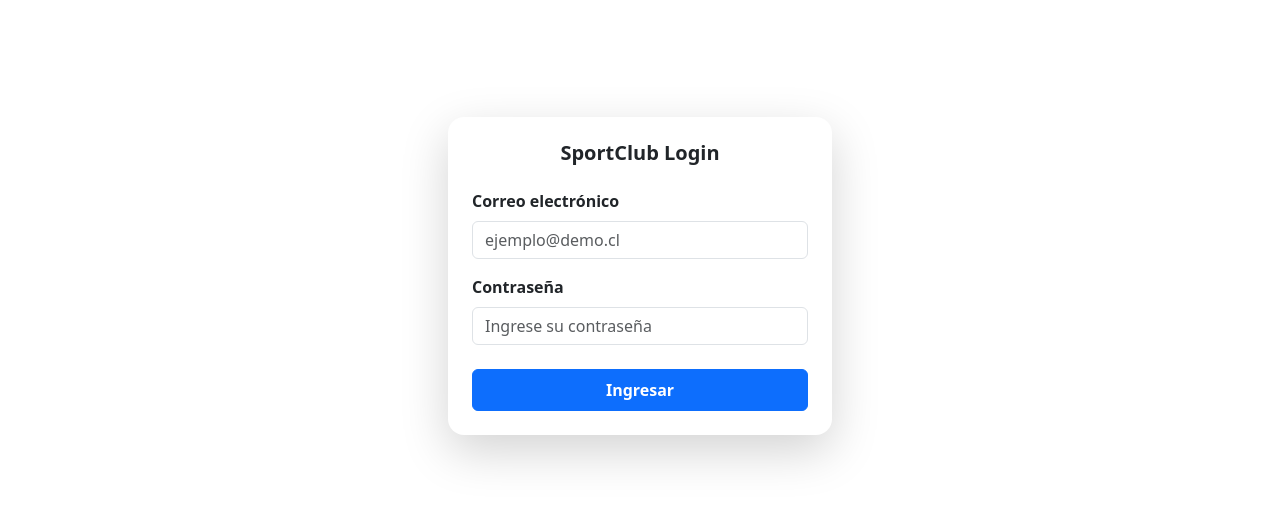
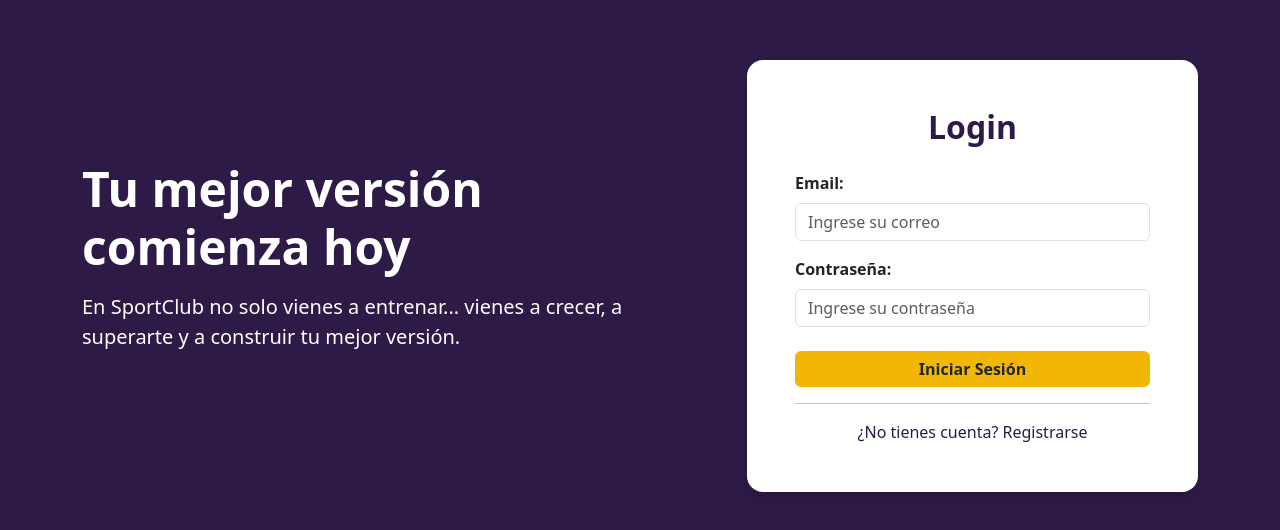
Before and after one commit to conejobinario/Proyecto_Sportclub_React, a React (Vite) app: page /login in a window 1280 px wide. Shown: the part 124-654 px from the top of the page. Built offline with nearby package versions, Linux system fonts and the light colour scheme.

Commit message:
Actualizacion

```diff
--- a/src/pages/Login.jsx
+++ b/src/pages/Login.jsx
@@ -1,6 +1,6 @@
 import React, { useState } from "react";
 import { useNavigate } from "react-router-dom";
-import { Alert, Button, Card, Container, Form, Spinner } from "react-bootstrap";
+import { Alert, Button, Card, Form, Spinner } from "react-bootstrap";
 import { loginUser, saveSession } from "../services/authService";
 
 function Login() {
@@ -14,15 +14,9 @@ function Login() {
     event.preventDefault();
     setError("");
     setLoading(true);
-
     try {
-      // Llamada al servicio de autenticación centralizado
       const data = await loginUser({ email, password });
-
-      // Guardamos el token y el objeto usuario en el localStorage
       saveSession(data.data.token, data.data.user);
-
-      // Redirección inteligente según la Rúbrica de Roles
       if (data.data.user.role === "admin") {
         navigate("/admin/dashboard");
       } else if (data.data.user.role === "coach") {
@@ -31,7 +25,6 @@ function Login() {
         navigate("/user/dashboard");
       }
     } catch (err) {
-      // Captura el mensaje de error arrojado por el backend
       setError(err.message);
     } finally {
       setLoading(false);
@@ -39,30 +32,31 @@ function Login() {
   };
 
   return (
-    <Container className="d-flex justify-content-center align-items-center vh-100">
-      <Card style={{ width: "24rem" }} className="shadow-lg border-0 rounded-4">
-        <Card.Body className="p-4">
-          <Card.Title className="text-center mb-4 fw-bold text-dark">
-            SportClub Login
-          </Card.Title>
-
-          {/* Alerta de Bootstrap dinámica si ocurre algún error de credenciales */}
+    <div style={{ backgroundColor: "#2E1A47", minHeight: "100vh" }} className="d-flex align-items-center">
+      <div className="container py-5">
+        <div className="row align-items-center">
+          <div className="col-lg-6 mb-4 text-white">
+            <h1 className="display-5 fw-bold mb-3">Tu mejor versión comienza hoy</h1>
+            <p className="lead">En SportClub no solo vienes a entrenar... vienes a crecer, a superarte y a construir tu mejor versión.</p>
+          </div>
+          <div className="col-lg-5 ms-auto">
+            <Card className="shadow border-0 rounded-4">
+              <Card.Body className="p-4 p-md-5">
+                <h2 className="text-center fw-bold mb-4" style={{ color: "#2E1A47" }}>Login</h2>
                 {error && <Alert variant="danger" className="py-2 text-center">{error}</Alert>}
-
                 <Form onSubmit={handleSubmit}>
-            <Form.Group className="mb-3" controlId="formBasicEmail">
-              <Form.Label className="fw-semibold">Correo electrónico</Form.Label>
+                  <Form.Group className="mb-3">
+                    <Form.Label className="fw-bold">Email:</Form.Label>
                     <Form.Control
                       type="email"
-                placeholder="ejemplo@demo.cl"
+                      placeholder="Ingrese su correo"
                       value={email}
                       onChange={(e) => setEmail(e.target.value)}
                       required
                     />
                   </Form.Group>
-
-            <Form.Group className="mb-4" controlId="formBasicPassword">
-              <Form.Label className="fw-semibold">Contraseña</Form.Label>
+                  <Form.Group className="mb-4">
+                    <Form.Label className="fw-bold">Contraseña:</Form.Label>
                     <Form.Control
                       type="password"
                       placeholder="Ingrese su contraseña"
@@ -71,27 +65,31 @@ function Login() {
                       required
                     />
                   </Form.Group>
-
-            {/* Botón controlado por estado que muestra un spinner interactivo al cargar */}
+                  <div className="d-grid mb-3">
                     <Button
                       type="submit"
-              variant="primary"
-              className="w-100 py-2 fw-bold"
+                      className="fw-bold text-dark border-0"
+                      style={{ backgroundColor: "#F2B705" }}
                       disabled={loading}
                     >
                       {loading ? (
-                <>
-                  <Spinner size="sm" animation="border" className="me-2" />
-                  Ingresando...
-                </>
-              ) : (
-                "Ingresar"
-              )}
+                        <><Spinner size="sm" animation="border" className="me-2" />Ingresando...</>
+                      ) : "Iniciar Sesión"}
                     </Button>
+                  </div>
+                  <hr />
+                  <div className="text-center mt-3">
+                    <a href="/register" className="text-decoration-none" style={{ color: "#2E1A47" }}>
+                      ¿No tienes cuenta? Registrarse
+                    </a>
+                  </div>
                 </Form>
               </Card.Body>
             </Card>
-    </Container>
+          </div>
+        </div>
+      </div>
+    </div>
   );
 }
 
```
Lines whose indentation alone changed are shown as unchanged.
